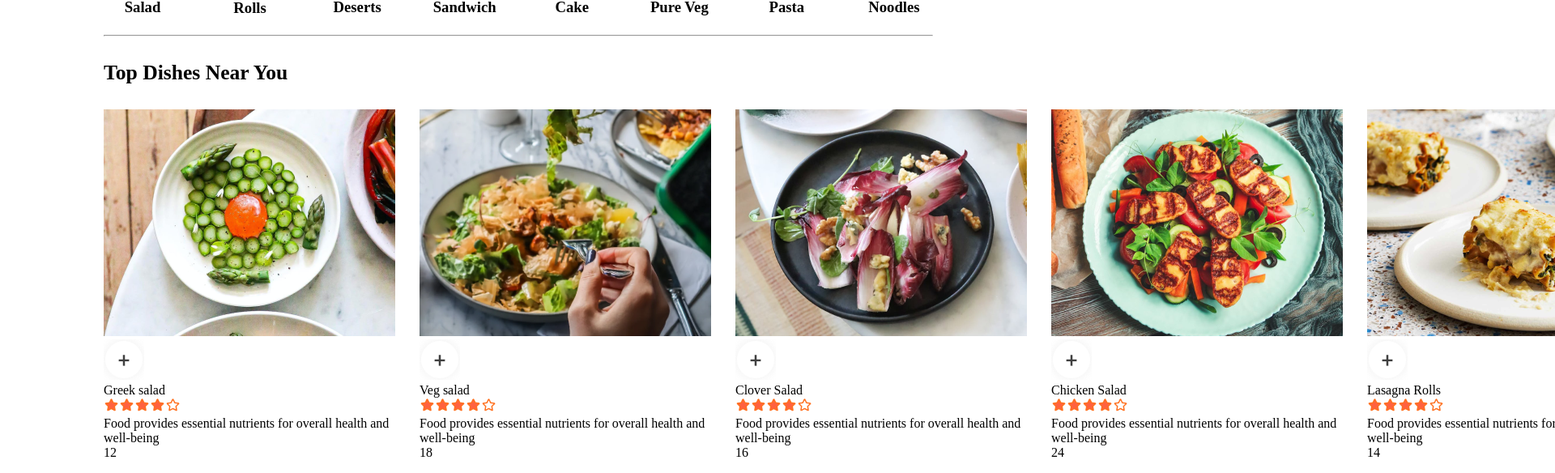
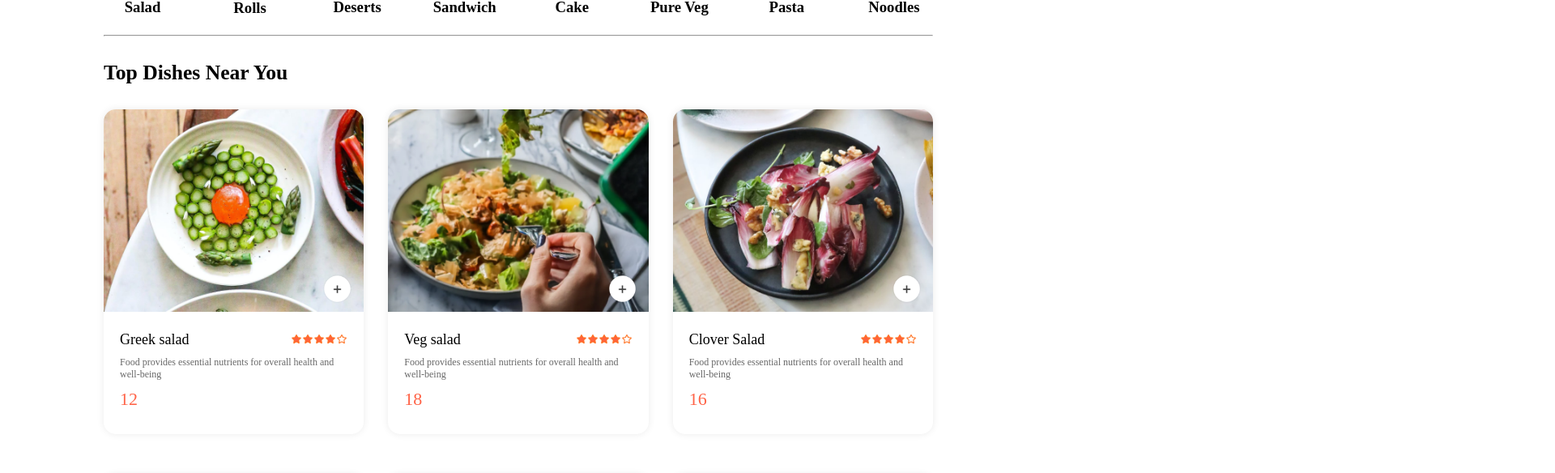
Before and after one commit to Prince2024-des/food-app, a React (Vite) app: page / in a window 1280 px wide. Shown: the part 695-1279 px from the top of the page at 81% size, 1920 px wide, since content can reach past the window. Built offline with nearby package versions, Linux system fonts and the light colour scheme.

Commit message:
added some component

```diff
--- a/src/Context/StoreContext.jsx
+++ b/src/Context/StoreContext.jsx
@@ -6,7 +6,7 @@ export const StoreContext = createContext(null);
 const StoreContextProvider = (props) => {
   const [CartItems, setCartItems] = useState({});
 
-  const addTocart = (itemId) => {
+  const addToCart = (itemId) => {
     if (!CartItems[itemId]) {
       setCartItems((prev) => ({ ...prev, [itemId]: 1 }));
     } else {
@@ -22,8 +22,8 @@ const StoreContextProvider = (props) => {
     food_list,
     CartItems,
     setCartItems,
-    addTocart,
-    removeFromCart
+    addToCart,
+    removeFromCart,
   };
   return (
     <StoreContext.Provider value={contextValue}>
--- a/src/components/FoodDisplay/FoodDisplay.css
+++ b/src/components/FoodDisplay/FoodDisplay.css
@@ -10,7 +10,7 @@
 
 
 .food-display-list{
-    display: flex;
+    display: grid;
     grid-template-columns: repeat(auto-fill,minmax(240px,1fr));
     margin-top: 30px;
     gap: 30px;
--- a/src/components/FoodDisplay/FoodDisplay.jsx
+++ b/src/components/FoodDisplay/FoodDisplay.jsx
@@ -3,7 +3,7 @@ import { StoreContext } from "../../Context/StoreContext";
 import { food_list } from "../../assets/assets";
 import FoodItem from "../FoodItem/FoodItem";
 
-import './FoodDisplay.css'
+import "./FoodDisplay.css";
 const FoodDisplay = ({ category }) => {
   const { foo_list } = useContext(StoreContext);
   return (
@@ -11,8 +11,8 @@ const FoodDisplay = ({ category }) => {
       <h2>Top Dishes Near You</h2>
       <div className="food-display-list">
         {food_list.map((item, index) => {
-            if(category === "All" || category === item.category) {
-                return(
+          if (category === "All" || category === item.category) {
+            return (
               <FoodItem
                 key={index}
                 id={item._id}
--- a/src/components/FoodItem/FoodItem.jsx
+++ b/src/components/FoodItem/FoodItem.jsx
@@ -1,23 +1,24 @@
 
-import { createContext, useContext } from "react"
+import { useContext } from "react"
 import { StoreContext } from "../../Context/StoreContext"
 import { assets } from "../../assets/assets"
+import "./FoodItem.css"
 
 const FoodItem = ({id,name,price,description,image}) => {
-    const {CartItems,addTocart,removeFromcart} = useContext(StoreContext)
+    const {CartItems,addToCart,removeFromcart} = useContext(StoreContext)
     return (
         <div className="food-item">
         <div className="food-item-img-container">
         <img src={image} alt="" className="food-item-image" />
         {!CartItems [id] ? (
-            <img className="add" onClick={() => addTocart(id)}  src={assets.add_icon_white} alt=""
+            <img className="add" onClick={() => addToCart(id)}  src={assets.add_icon_white} alt=""
              />
         ) : (
             <div className="food-item-counter">
             <img src={assets.remove_icon_red} onClick={() => removeFromcart(id)} alt=""
              />
              <p>{CartItems[id]}</p>
-             <img src={assets.add_icon_green} onClick={() => addTocart(id)} alt=""
+             <img src={assets.add_icon_green} onClick={() => addToCart(id)} alt=""
               />
             </div>
         )}
```
Also changed, not shown: src/pages/Home/Home.jsx (+4 -5 lines), 1 other file (tests, documents, lock files or other folders). Lines whose indentation alone changed are shown as unchanged.
